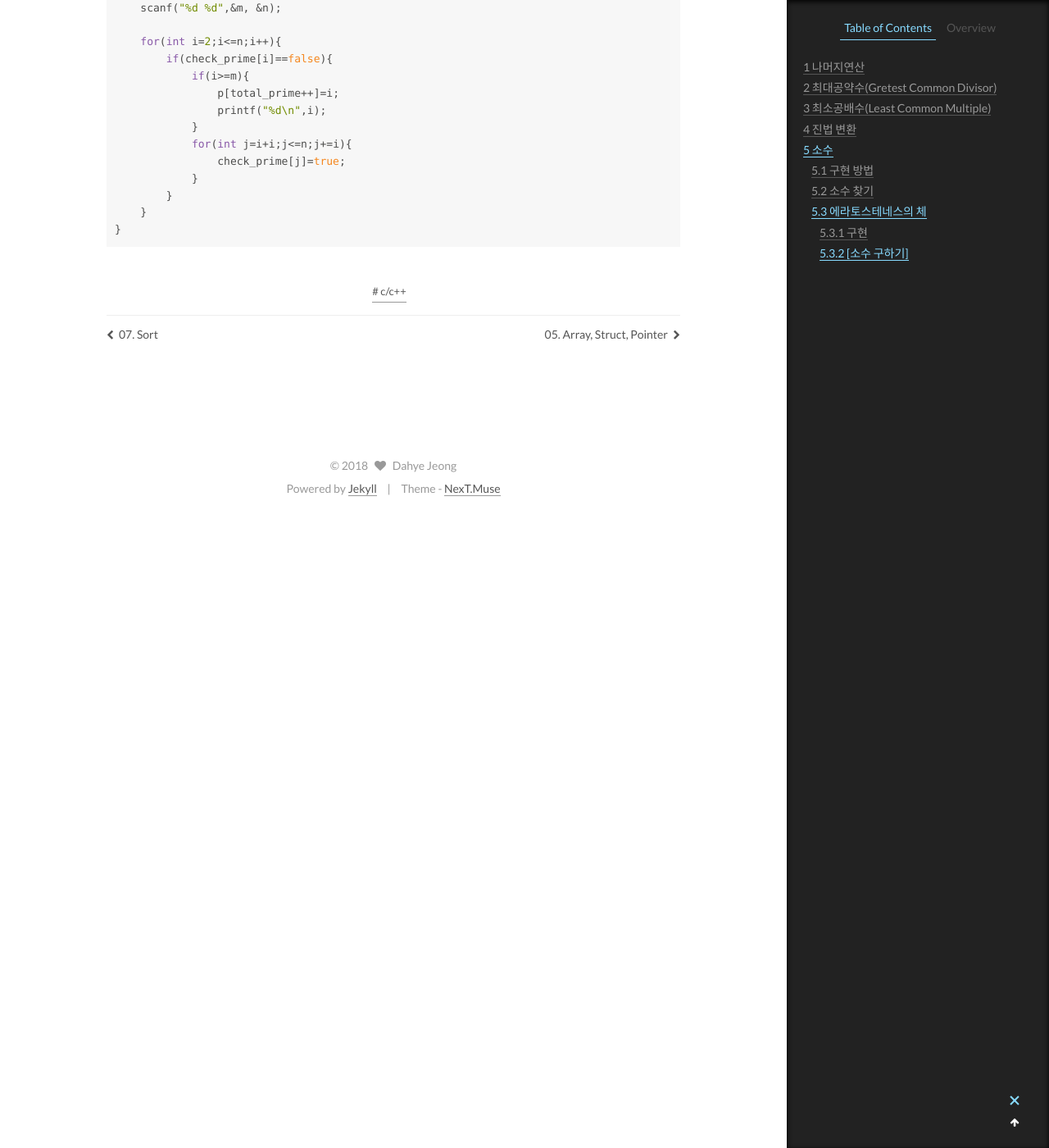
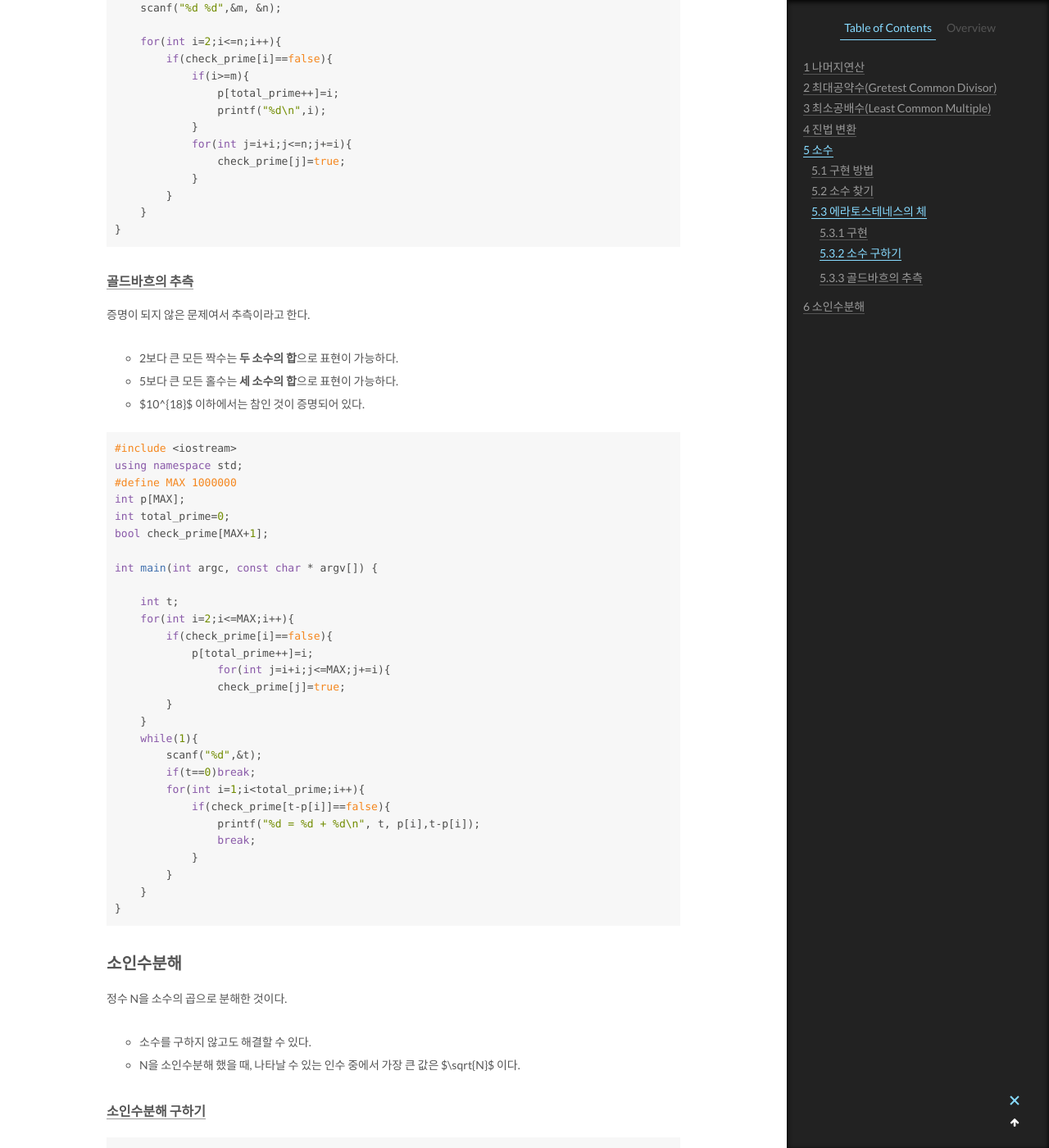
Before and after one commit to dh00023/dh00023.github.io, a Jekyll site: the page built from _posts/2018-04-22-algorithm-6.md, in a window 1280 px wide and 1400 px high, scrolled down 11638 px. Shown: the whole window at 82% size. Built offline with Jekyll 4.4.1, drawn with Linux system fonts in a browser that asks for light colours; some of the changed text lies outside the part shown.

Commit message:
소인수분해, 골드바흐추측

````diff
--- a/_posts/2018-04-22-algorithm-6.md
+++ b/_posts/2018-04-22-algorithm-6.md
@@ -497,7 +497,7 @@ for(int i=2;i<=n;i++){
 
 
 
-#### [[소수 구하기](https://www.acmicpc.net/problem/1929)]
+#### [소수 구하기](https://www.acmicpc.net/problem/1929)
 
 M이상 N이하의 소수를 모두 출력하는 프로그램을 작성하시오.
 
@@ -527,3 +527,69 @@ int main(int argc, const char * argv[]) {
     }
 }
 ```
+
+
+
+#### [골드바흐의 추측](https://www.acmicpc.net/problem/6588)
+
+증명이 되지 않은 문제여서 추측이라고 한다.
+
+- 2보다 큰 모든 짝수는 **두 소수의 합**으로 표현이 가능하다.
+- 5보다 큰 모든 홀수는 **세 소수의 합**으로 표현이 가능하다.
+- $10^{18}$ 이하에서는 참인 것이 증명되어 있다.
+
+```cpp
+#include <iostream>
+using namespace std;
+#define MAX 1000000
+int p[MAX];
+int total_prime=0;
+bool check_prime[MAX+1];
+
+int main(int argc, const char * argv[]) {
+
+    int t;
+    for(int i=2;i<=MAX;i++){
+        if(check_prime[i]==false){
+            p[total_prime++]=i;
+	        for(int j=i+i;j<=MAX;j+=i){
+    	        check_prime[j]=true;
+        }
+    }
+    while(1){
+        scanf("%d",&t);
+        if(t==0)break;
+        for(int i=1;i<total_prime;i++){
+            if(check_prime[t-p[i]]==false){
+                printf("%d = %d + %d\n", t, p[i],t-p[i]);
+                break;
+            }
+        }
+    }
+}
+```
+
+
+
+## 소인수분해
+
+정수 N을  소수의 곱으로 분해한 것이다.
+
+- 소수를 구하지 않고도 해결할 수 있다.
+- N을 소인수분해 했을 때, 나타날 수 있는 인수 중에서 가장 큰 값은 $\sqrt{N}$ 이다.
+
+
+
+#### [소인수분해 구하기](https://www.acmicpc.net/problem/11653)
+
+```cpp
+for(int i=2;i*i<=n;i++){
+    while(n%i==0){
+        printf("%d\n",i);
+        n/=i;
+    }
+}
+if(n>1){
+    printf("%d\n",n);
+}
+```
````
